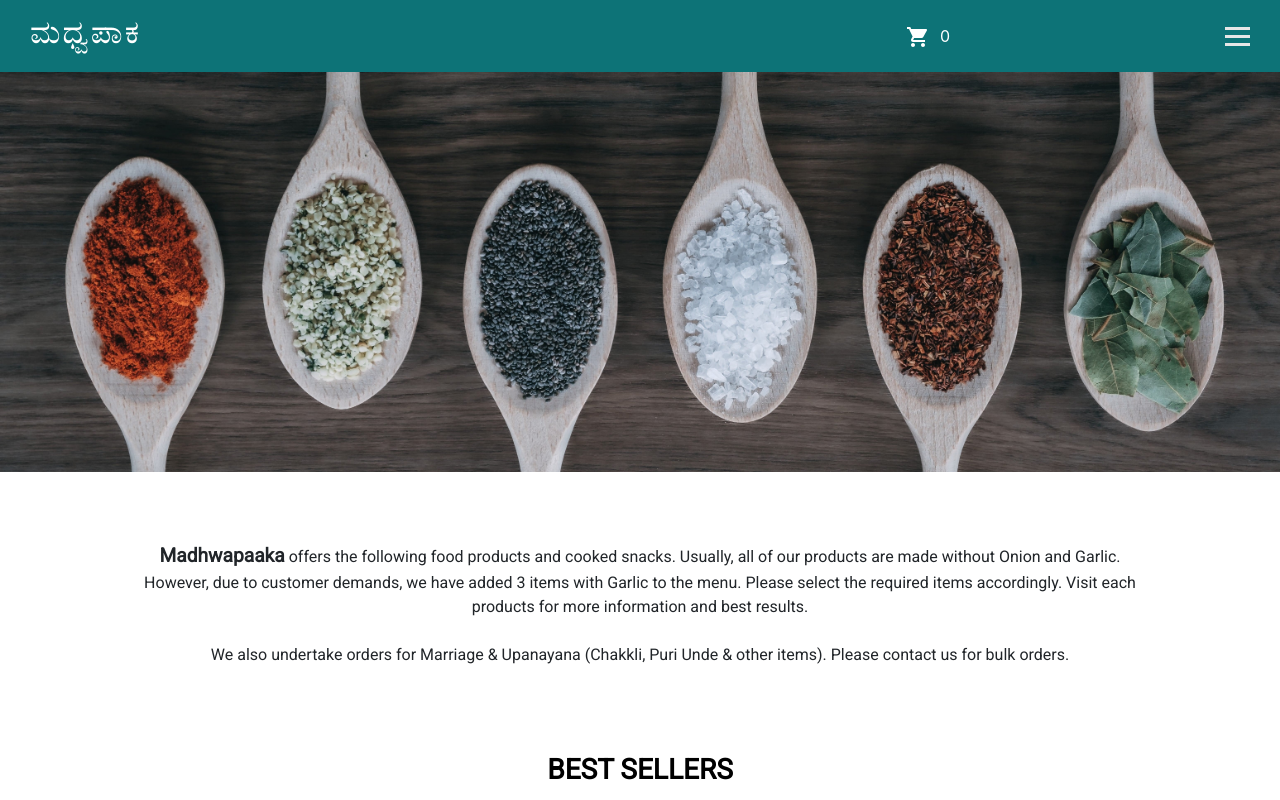
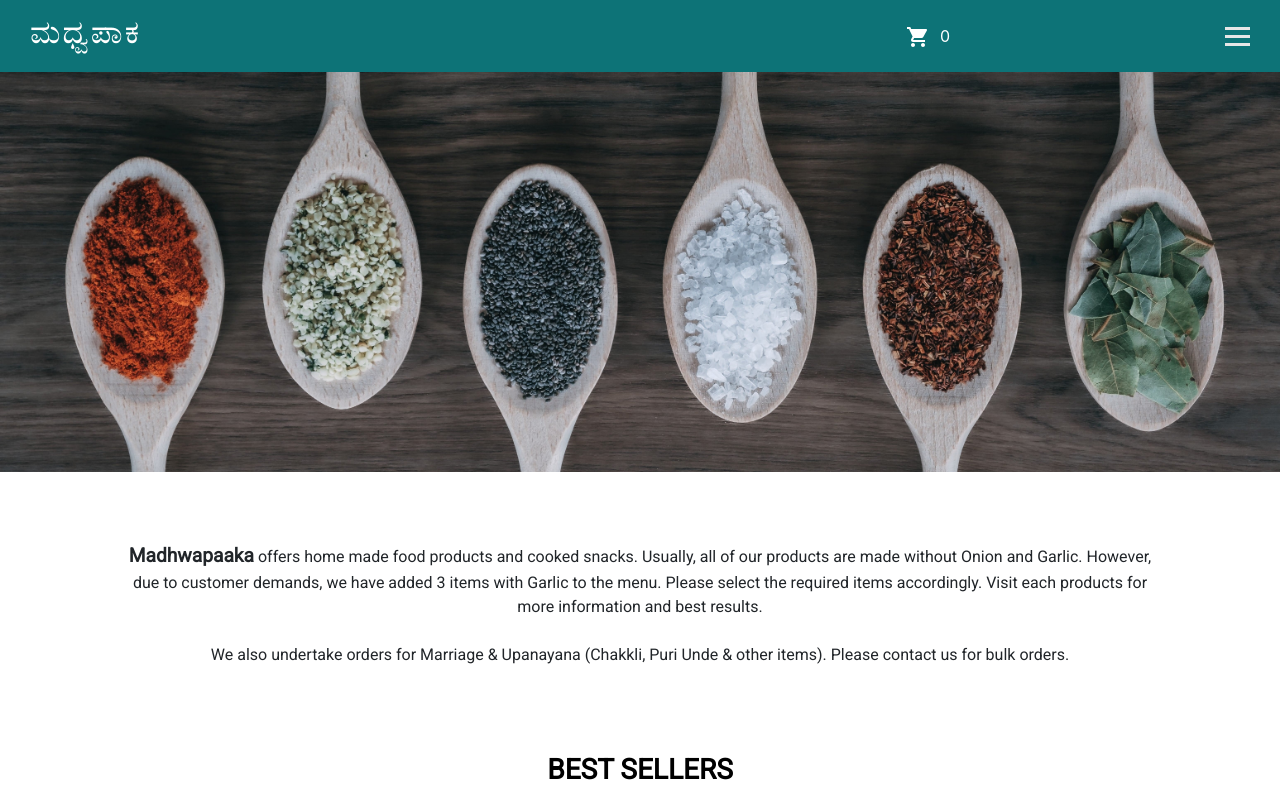
Before and after one commit to tejas-muthya37/aigiriLive, a React (Create React App) app: page / in a window 1280 px wide. Shown: the top 800 px of the page. Built offline with nearby package versions, Linux system fonts and the light colour scheme; a web font is replaced by a local one.

Commit message:
hopefully-final2

```diff
--- a/src/FirstDesc.js
+++ b/src/FirstDesc.js
@@ -6,8 +6,8 @@ function About() {
     <div className="first">
       <div className="first_content">
         <p>
-          <span className="first-bold">Madhwapaaka</span> offers the following
-          food products and cooked snacks. Usually, all of our products are made
+          <span className="first-bold">Madhwapaaka</span> offers home made food
+          products and cooked snacks. Usually, all of our products are made
           without Onion and Garlic. However, due to customer demands, we have
           added 3 items with Garlic to the menu. Please select the required
           items accordingly. Visit each products for more information and best
```
